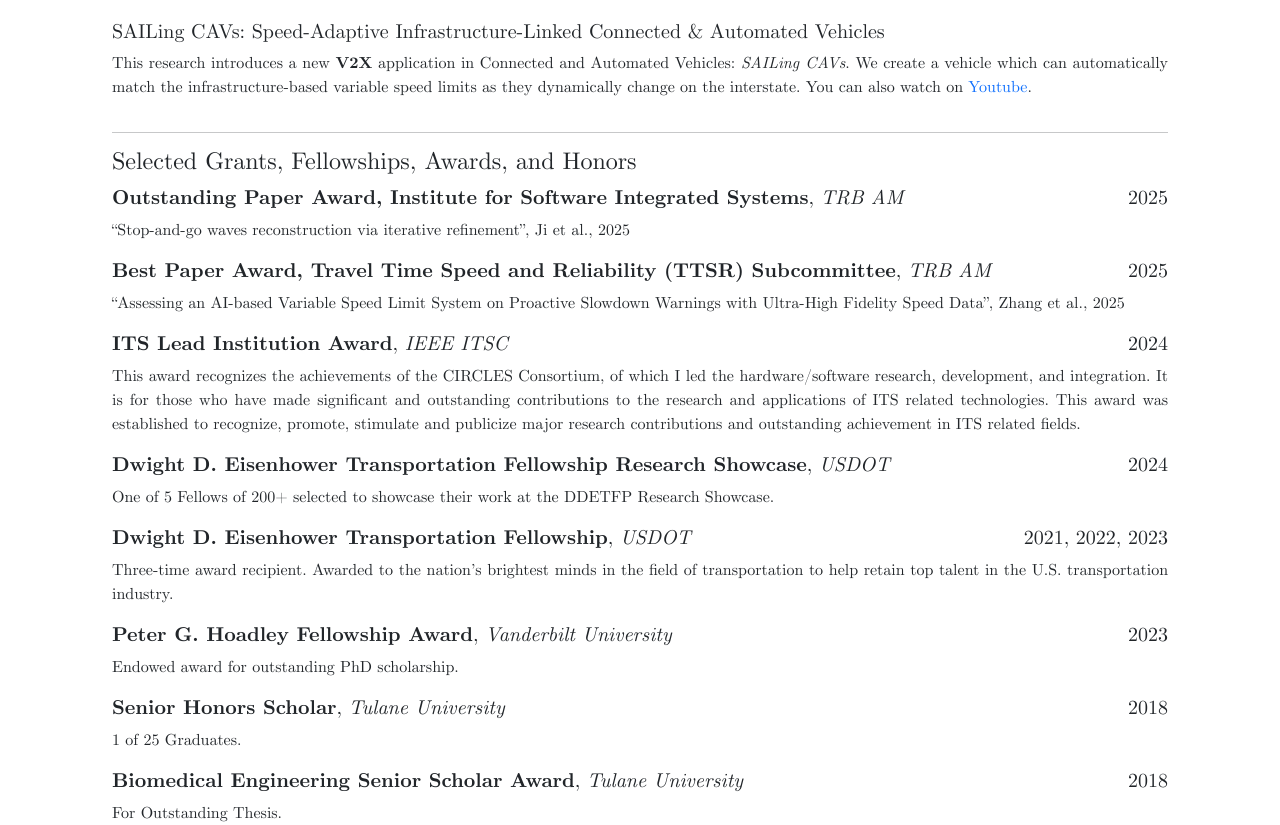
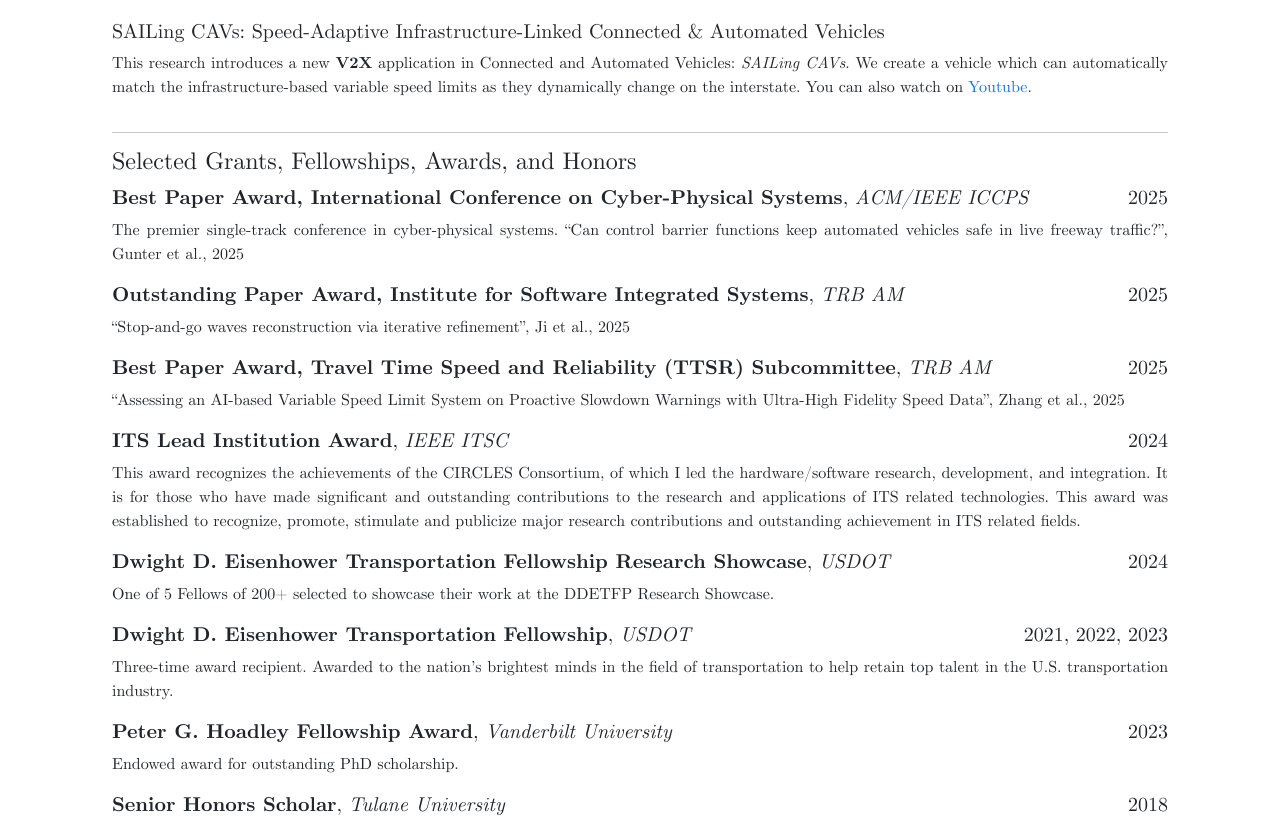
Before and after one commit to MatthewNice/MatthewNice.github.io, a Jekyll site: the page built from index.md, in a window 1280 px wide and 900 px high, scrolled down 1280 px, cut to the strip 75-900 px from the top of the window. Built offline with Jekyll 4.4.1, drawn with Linux system fonts in a browser that asks for light colours.

Commit message:
adding ICCPS Best Paper

```diff
--- a/_includes/awards.md
+++ b/_includes/awards.md
@@ -2,6 +2,10 @@
 ____
 
 #### Selected Grants, Fellowships, Awards, and Honors
+
+##### **Best Paper Award, International Conference on Cyber-Physical Systems**, *ACM/IEEE ICCPS* <span style="float:right;"> 2025 </span>
+
+The premier single-track conference in cyber-physical systems. “Can control barrier functions keep automated vehicles safe in live freeway traffic?”, Gunter et al., 2025
 
 ##### **Outstanding Paper Award, Institute for Software Integrated Systems**, *TRB AM* <span style="float:right;"> 2025 </span>
 
```
